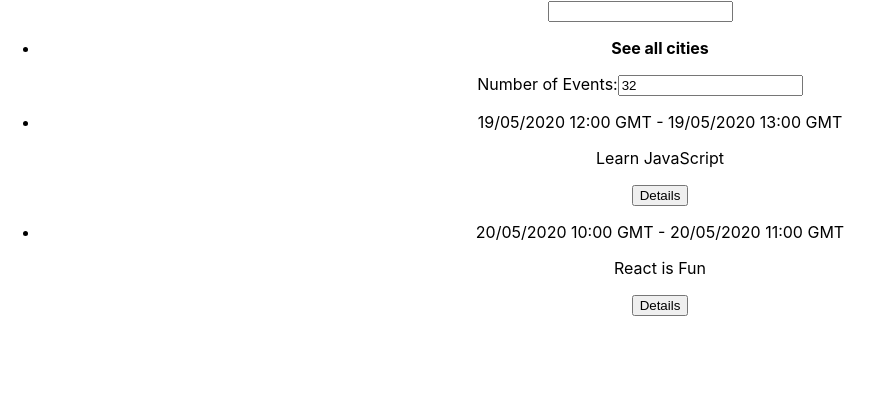
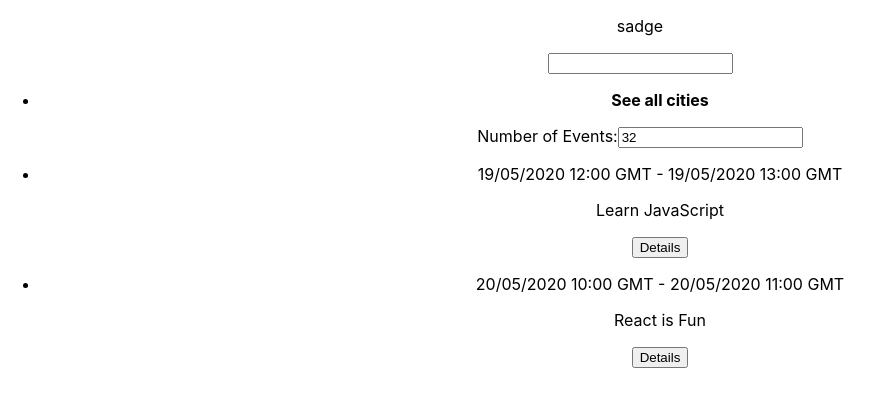
Before and after one commit to Nikairu/Meets-App, a React (Create React App) app: page / in a window 1280 px wide. Shown: the top 406 px of the page, without its empty margins (0-884 px from the left). Built offline with nearby package versions, Linux system fonts and the light colour scheme.

Commit message:
added sadge

```diff
--- a/src/App.js
+++ b/src/App.js
@@ -21,6 +21,7 @@ class App extends Component {
   render() {
     return (
       <div className="App">
+        <p>sadge</p>
         <CitySearch locations={this.state.locations} />
         <NumberOfEvents onNumberOfEventsChange={this.onNumberOfEventsChange} />
         <EventList
```
